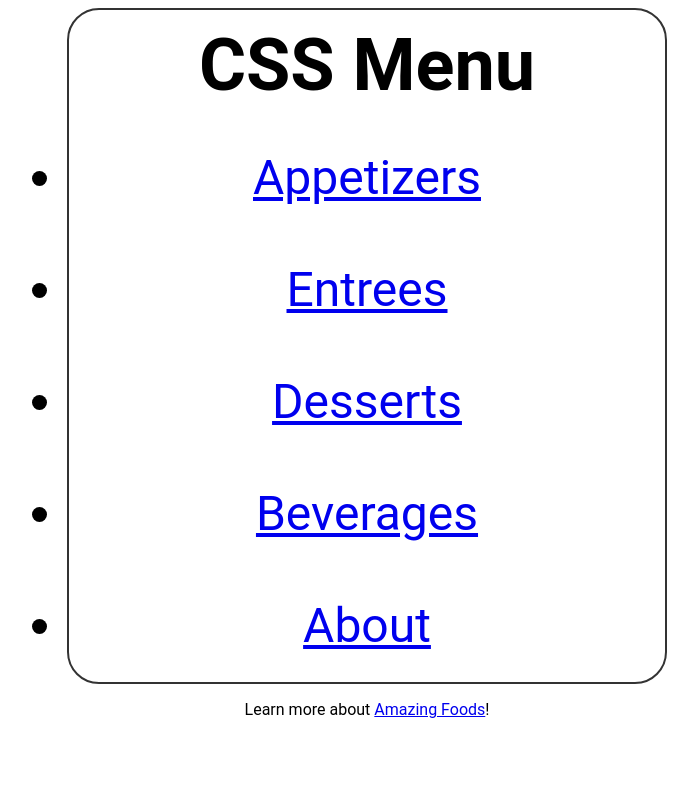
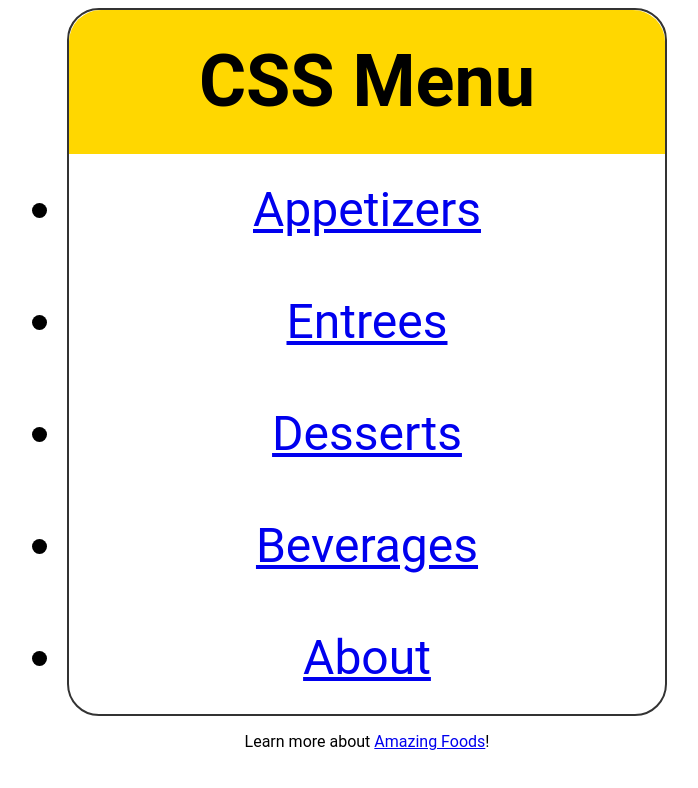
Before and after one commit to JackyWuCoder/CSS-Menu, a plain HTML site: page index.html in a window 1280 px wide. Shown: the whole page, without its empty margins (273-971 px from the left). Drawn offline with Linux system fonts and the light colour scheme.

Commit message:
Styling h2 Element
1) padding: 1rem, provides a 16pixel padding around the content box
2) background: gold, provides a gold background to content, padding, and border layers b/c box-sizing is border-box
3) border-radius: 2rem 2rem 0 0, provides rounded corners for the background color. Starting with top left and top right with 32 pixels in radius, then bottom right and bottom left with 0 pixels in radius as we only want to round the corners at the top.

```diff
--- a/css/style.css
+++ b/css/style.css
@@ -20,3 +20,9 @@ nav {
     font-size: 3rem;
     line-height: 7rem;
 }
+
+h2 {
+    padding: 1rem;
+    background: gold;
+    border-radius: 2rem 2rem 0 0;
+}
```
